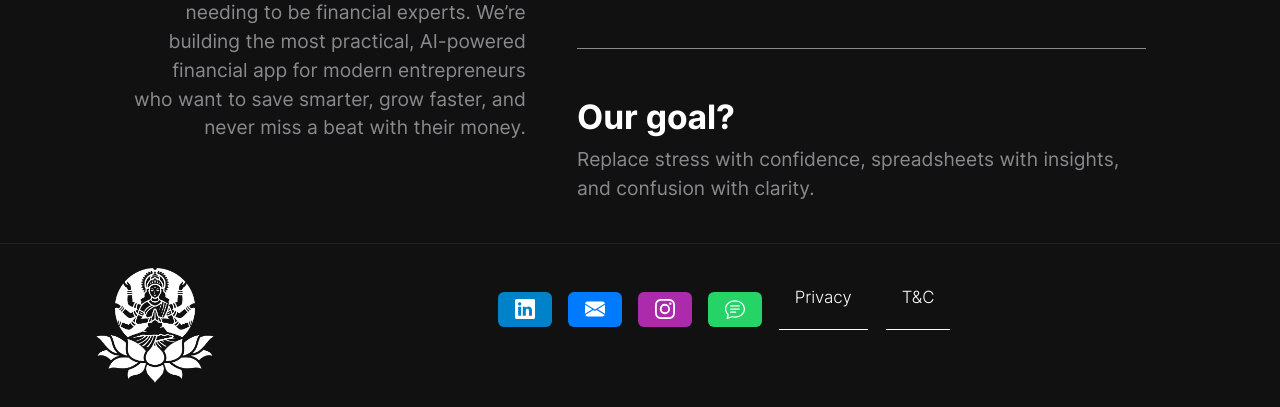
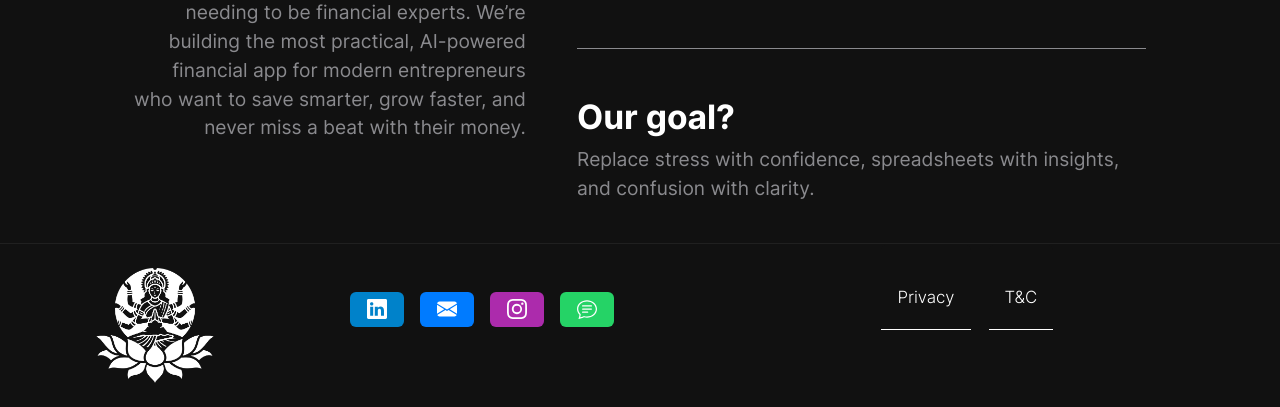
Before and after one commit to VikasEW/Laxmii, a Flask app: page / in a window 1280 px wide. Shown: the part 790-1197 px from the top of the page. Run offline with Flask 3, Linux system fonts and the light colour scheme; some libraries are stand-ins or nearby versions.

Commit message:
Laxmii app website changes

```diff
--- a/templates/index.html
+++ b/templates/index.html
@@ -189,18 +189,28 @@
   <!-- Footer -->
 
   <footer class="bg-black border-top border-dark">
+
+    <!-- Main Container -->
+
     <div class="container text-secondary fw-lighter">
       <div class="row">
 
+        <!-- Logo (column 1) -->
+
         <div class="col-12 col-md-auto py-4 text-center text-lg-start">
-          <a class="fs-4" href="index.html">
+          <a class="fs-4" href="features.html">
             <img style="max-height: 4em;" src="../static/img/logo2.png" alt="Logo">
           </a>
         </div>
 
+        <!-- Social Media Icons (column 2) -->
+
         <div class="col text-center">
+
+          <!-- Sub Container -->
+
           <div class="container text-secondary fw-lighter">
-        <div class="row d-inline-flex gap-3">
+            <div class="row d-inline-flex flex-nowrap gap-3">
 
               <!-- Linkedin Social Media Icon -->
 
@@ -251,6 +261,20 @@
                 </a>
               </div>
 
+            </div>
+          </div>
+
+        </div>
+
+        <!-- Docs (column 3) -->
+
+        <div class="col text-center">
+
+          <!-- Sub Container -->
+
+          <div class="container text-secondary fw-lighter">
+            <div class="row d-inline-flex flex-nowrap gap-3">
+
               <!-- Privacy Policy -->
 
               <div class="col px-0">
@@ -277,6 +301,7 @@
 
             </div>
           </div>
+
         </div>
 
         <!--<div class="col border-end border-dark">
@@ -300,7 +325,6 @@
         </div>
         <div class="col border-end border-dark">
           <a target="_blank" href="mailto:enquiries@laxmiiapp.com" style="text-decoration: none;">
-
             <div class="card bg-black text-white">-->
             <!--<div class="card bg-black text-white py-4 h-100">-->
                 <!--<div class="card-body">-->
```
Also changed, not shown: templates/competitor.html (+27 -2 lines), templates/pricing.html (+27 -2 lines). Lines whose indentation alone changed are shown as unchanged.
